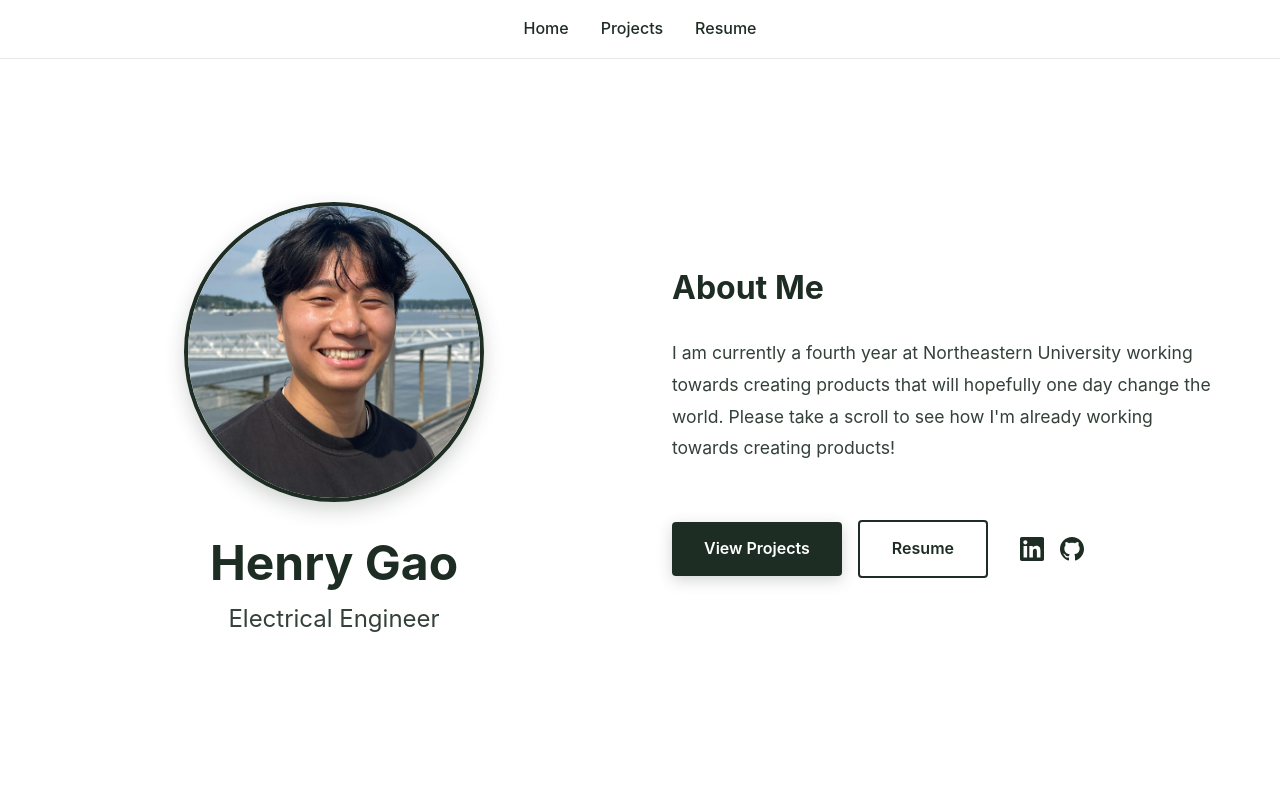
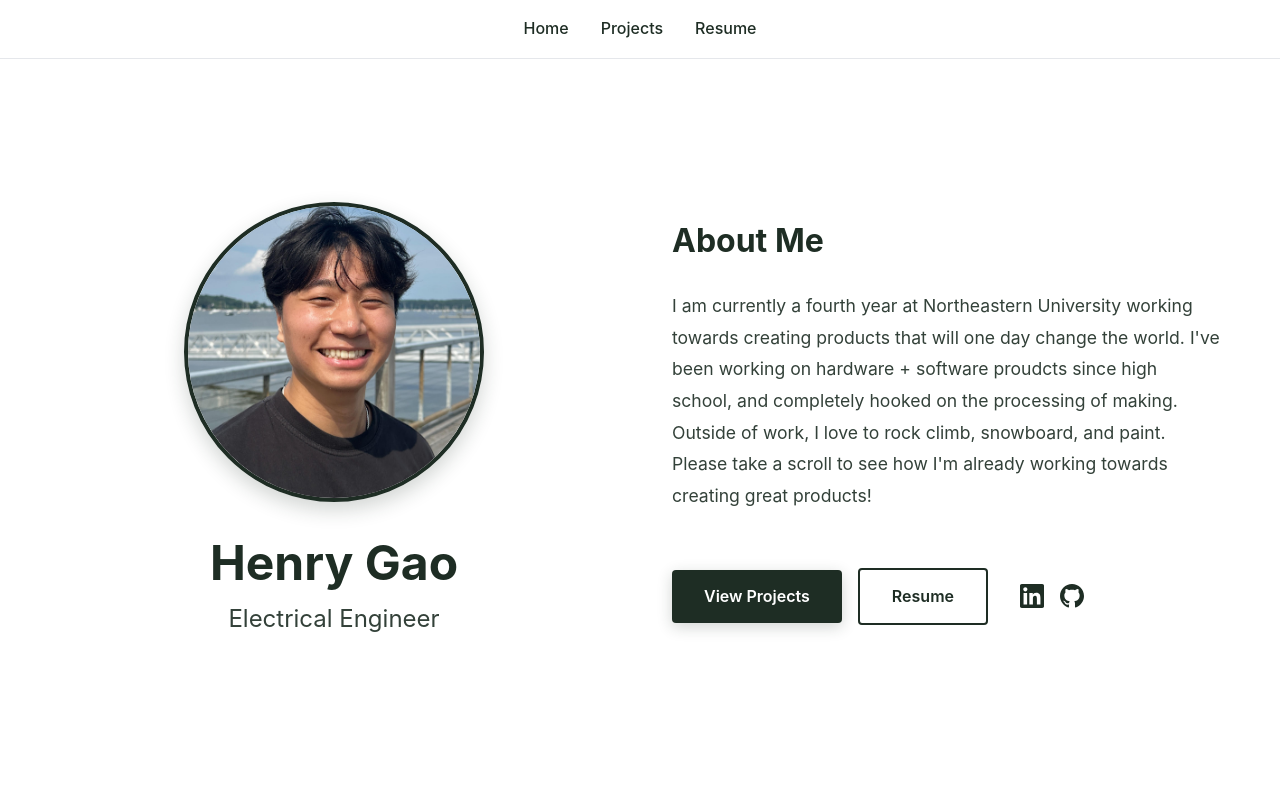
Before and after one commit to HenGao/portfolio1, a React (Vite) app: page / in a window 1280 px wide. Shown: the top 800 px of the page. Built offline with nearby package versions, Linux system fonts and the light colour scheme.

Commit message:
updated blurb

```diff
--- a/src/components/Hero.css
+++ b/src/components/Hero.css
@@ -155,7 +155,7 @@
     width: 250px;
     height: 250px;
   }
-
+s
   .hero-title {
     font-size: 2.5rem;
   }
--- a/src/components/Hero.jsx
+++ b/src/components/Hero.jsx
@@ -17,7 +17,7 @@ const Hero = () => {
           <div className="hero-right">
             <h2 className="about-title">About Me</h2>
             <p className="hero-description">
-              I am currently a fourth year at Northeastern University working towards creating products that will hopefully one day change the world. Please take a scroll to see how I'm already working towards creating products!
+              I am currently a fourth year at Northeastern University working towards creating products that will one day change the world. I've been working on hardware + software proudcts since high school, and completely hooked on the processing of making. Outside of work, I love to rock climb, snowboard, and paint. Please take a scroll to see how I'm already working towards creating great products!
             </p>
             <div className="hero-actions">
               <Link to="/projects" className="btn btn-primary">
```
